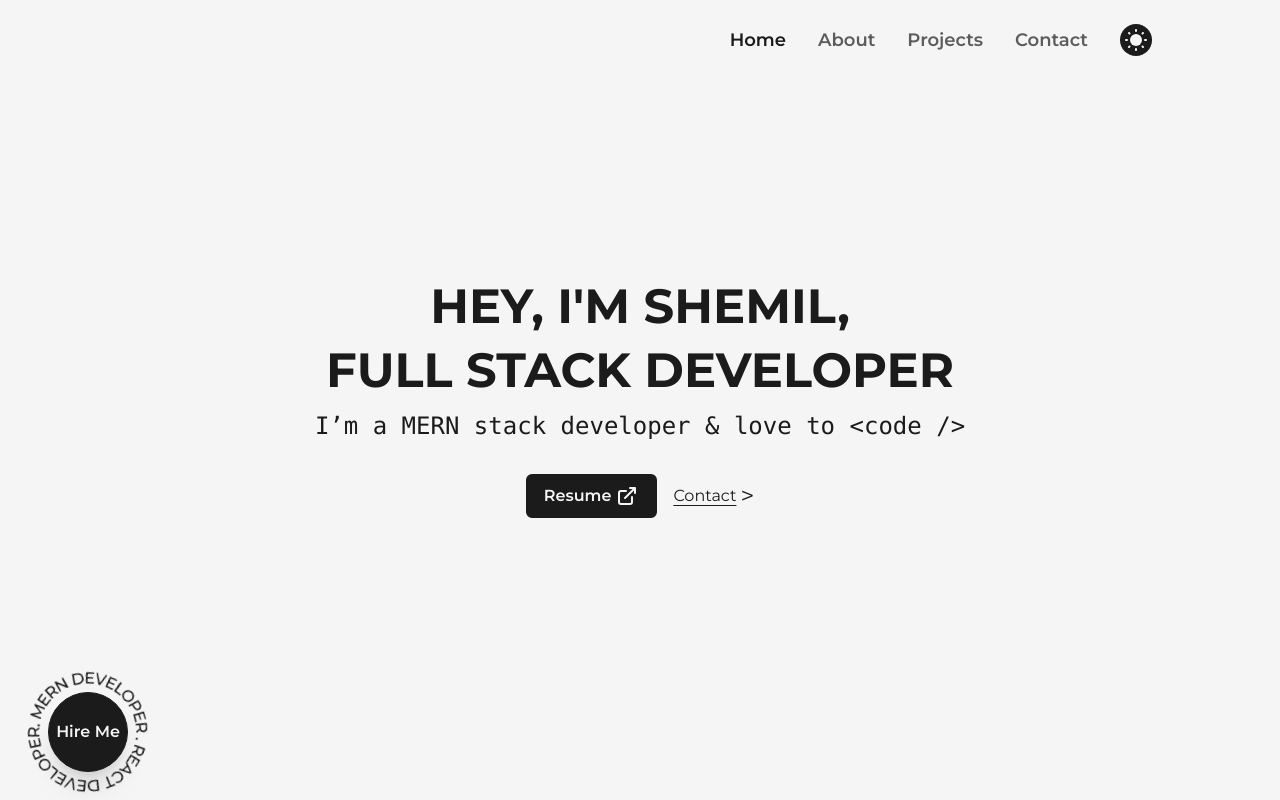
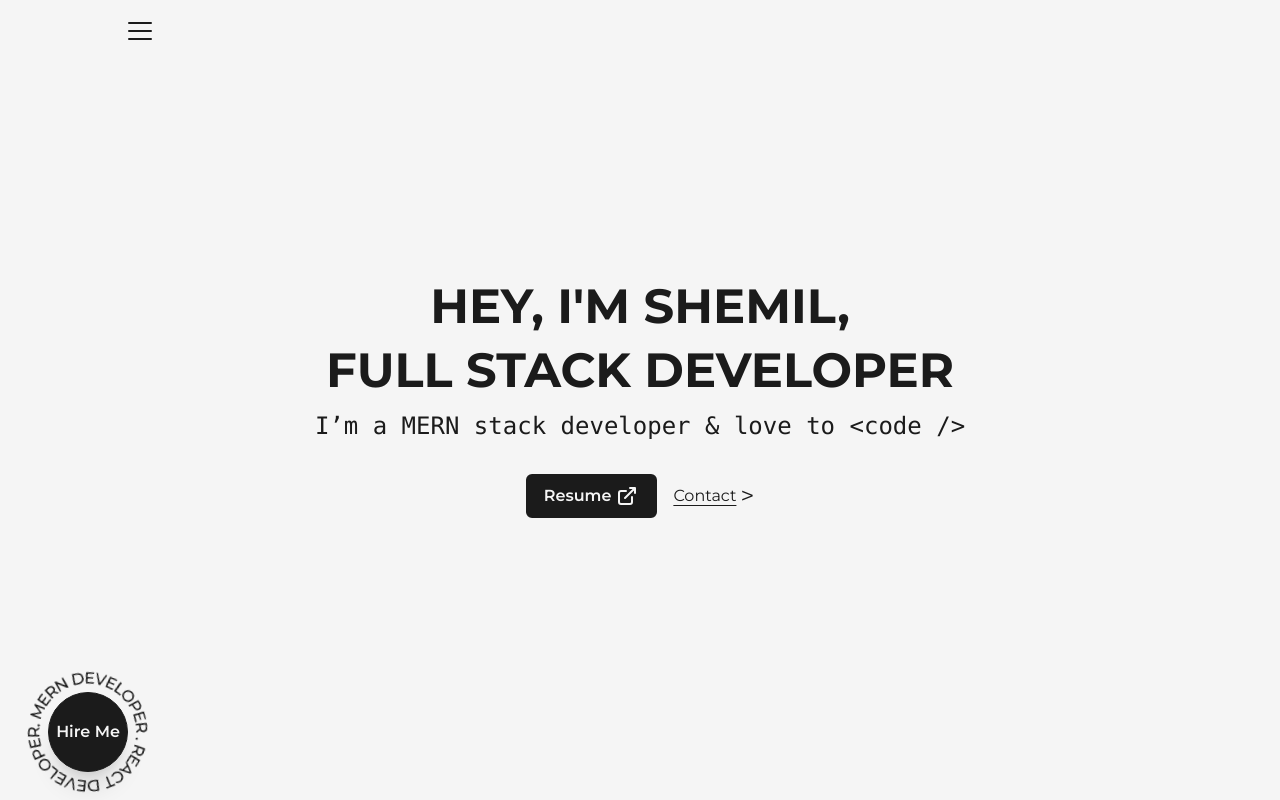
Before and after one commit to shemilkumar/my-portfolio, a Next.js app: page / in a window 1280 px wide. Built offline with nearby package versions, Linux system fonts and the light colour scheme.

Commit message:
Hamburger menu added for Mobile view

```diff
--- a/src/components/Navbar.tsx
+++ b/src/components/Navbar.tsx
@@ -1,4 +1,4 @@
-import { FC, useEffect, useState } from "react";
+import { Dispatch, FC, SetStateAction, useEffect, useState } from "react";
 import { GithubIcon, LinkedInIcon, MoonIcon, SunIcon } from "./assests/Icons";
 import Link from "next/link";
 import { useRouter } from "next/router";
@@ -13,12 +13,16 @@ interface NavigationLinkProps {
   text: string;
   href: string;
   className?: string;
+  isOpenMenu?: boolean;
+  setIsOpenMenu?: Dispatch<SetStateAction<boolean>>;
 }
 
 const NavigationLink: FC<NavigationLinkProps> = ({
   text,
   href,
   className = "",
+  isOpenMenu = false,
+  setIsOpenMenu,
 }) => {
   const router = useRouter();
 
@@ -26,9 +30,23 @@ const NavigationLink: FC<NavigationLinkProps> = ({
     <>
       <Link
         href={href}
+        onClick={() =>
+          isOpenMenu && setIsOpenMenu && setIsOpenMenu(!isOpenMenu)
+        }
         className={`${
-          router.asPath === href ? "text-dark dark:text-light" : ""
-        } cursor-pointer ${className}`}
+          router.asPath === href && !isOpenMenu
+            ? "text-dark dark:text-light"
+            : ""
+        }
+
+        ${
+          router.asPath === href && isOpenMenu
+            ? "text-light dark:text-dark"
+            : ""
+        }
+
+
+         cursor-pointer ${className}`}
       >
         {text}
       </Link>
@@ -37,19 +55,11 @@ const NavigationLink: FC<NavigationLinkProps> = ({
 };
 
 const Navbar: FC<NavbarProps> = ({}) => {
-  // const darkThemeFromStorage =
-  //   typeof window !== "undefined" &&
-  //   window.localStorage.getItem("usehooks-ts-dark-mode");
-  // const [theme, setTheme] = useState<string>("");
-
-  // useEffect(() => {
-  //   if (darkThemeFromStorage === "true") setTheme("dark");
-  //   else setTheme("light");
-  //   checkTheme();
-  // }, [darkThemeFromStorage]);
-
   const theme = useTheme();
   const { toggle } = useDarkMode();
+  const [isOpenMenu, setIsOpenMenu] = useState<boolean>(false);
+
+  const handleMenuClick = () => setIsOpenMenu(!isOpenMenu);
 
   const hadleTheme = () => {
     toggle();
@@ -59,11 +69,39 @@ const Navbar: FC<NavbarProps> = ({}) => {
   return (
     <>
       <motion.header
-        className="absolute z-10 flex items-center justify-end w-full gap-8 py-6 text-lg font-semibold text-dark/70 dark:text-light/70"
+        className="absolute z-10 flex items-center justify-between w-full gap-8 py-6 text-lg font-semibold text-dark/70 dark:text-light/70 "
         initial={{ y: -50 }}
         animate={{ y: 0 }}
         transition={{ duration: 1 }}
       >
+        <button
+          className={`flex-col items-center justify-center hidden lg:flex
+          ${isOpenMenu ? "z-50" : ""}`}
+          onClick={handleMenuClick}
+        >
+          <span
+            className={`w-6 h-0.5 block rounded-sm transition-all duration-500 ease-out bg-dark dark:bg-light ${
+              isOpenMenu
+                ? "rotate-45 translate-y-1.5 bg-light dark:bg-dark"
+                : "-translate-y-0.5"
+            }`}
+          />
+          <span
+            className={`w-6 h-0.5 block rounded-sm transition-all duration-500 ease-out bg-dark dark:bg-light my-1 ${
+              isOpenMenu ? "opacity-0 bg-light dark:bg-dark" : "opacity-100"
+            }`}
+          />
+          <span
+            className={`w-6 h-0.5 block rounded-sm transition-all duration-500 ease-out bg-dark dark:bg-light ${
+              isOpenMenu
+                ? "-rotate-45 -translate-y-1.5 bg-light dark:bg-dark"
+                : "translate-y-0.5"
+            }`}
+          />
+        </button>
+
+        {/* Desktop menu */}
+        <nav className="flex items-center justify-end w-full gap-8 lg:hidden">
           <NavigationLink text="Home" href="/" />
           <NavigationLink text="About" href="/about" />
           <NavigationLink text="Projects" href="/projects" />
@@ -77,11 +115,60 @@ const Navbar: FC<NavbarProps> = ({}) => {
             {theme === "dark" ? (
               <MoonIcon className="fill-dark" />
             ) : (
-            // <LinkedInIcon />
               <SunIcon className="fill-dark" />
-            // <GithubIcon />
             )}
           </button>
+        </nav>
+
+        {/* Mobile Menu */}
+        {isOpenMenu ? (
+          <nav className="fixed top-0 left-0 z-30 w-full h-full bg-dark/90 backdrop-blur-lg text-light/75 dark:bg-light/75 dark:text-dark/75">
+            <div className="fixed flex flex-col items-center justify-end gap-8 -translate-x-1/2 -translate-y-1/2 top-1/2 left-1/2 ">
+              <NavigationLink
+                text="Home"
+                href="/"
+                isOpenMenu
+                setIsOpenMenu={setIsOpenMenu}
+              />
+              <NavigationLink
+                text="About"
+                href="/about"
+                isOpenMenu
+                setIsOpenMenu={setIsOpenMenu}
+              />
+              <NavigationLink
+                text="Projects"
+                href="/projects"
+                isOpenMenu
+                setIsOpenMenu={setIsOpenMenu}
+              />
+              <NavigationLink
+                text="Contact"
+                href="/contact"
+                isOpenMenu
+                setIsOpenMenu={setIsOpenMenu}
+              />
+
+              <button
+                className={`flex items-center justify-center p-0.5 px-2 rounded-full
+        ${theme === "dark" ? "bg-light text-dark" : "bg-dark text-light"}`}
+                onClick={hadleTheme}
+              >
+                {theme === "dark" ? (
+                  <div className="flex gap-2 p-1">
+                    <span>Light</span>
+                    <MoonIcon className="fill-dark" />
+                  </div>
+                ) : (
+                  <div className="flex gap-2 p-1">
+                    <span>Dark</span>
+                    <SunIcon className="fill-dark" />
+                  </div>
+                )}
+              </button>
+            </div>
+          </nav>
+        ) : null}
       </motion.header>
     </>
   );
```
Lines whose indentation alone changed are shown as unchanged.
